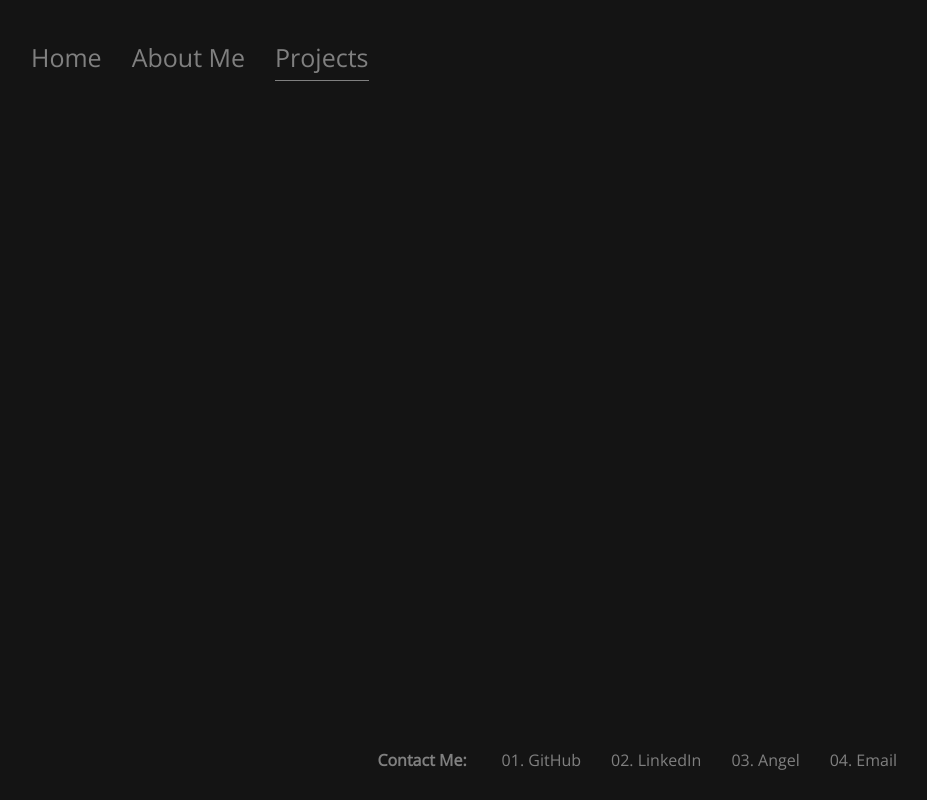
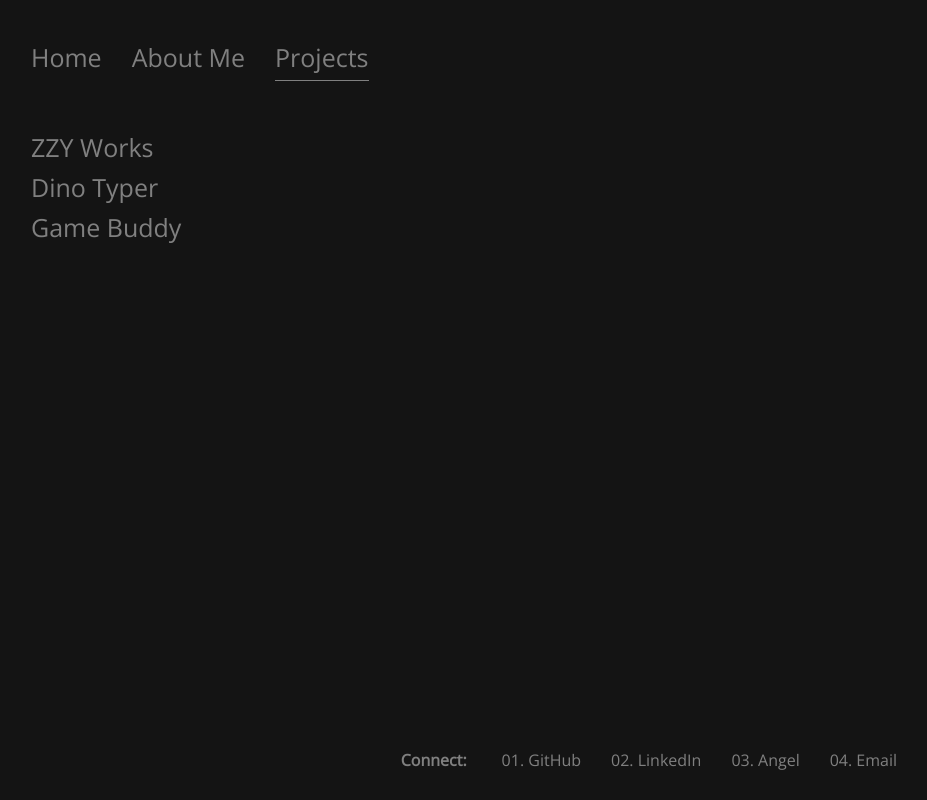
Before and after one commit to mattzteh/portfolio, a React (Create React App) app: page /projects in a window 1280 px wide. Shown: the whole page, without its empty margins (176-1103 px from the left). Built offline with nearby package versions, Linux system fonts and the light colour scheme.

Commit message:
start on projects component

```diff
--- a/src/Components/AnimatedRoutes.js
+++ b/src/Components/AnimatedRoutes.js
@@ -3,7 +3,7 @@ import { AnimatePresence } from "framer-motion";
 
 import Home from "./Home";
 import About from "./About";
-import ProjectsIndex from "./ProjectsIndex";
+import Projects from "./Projects";
 
 const AnimatedRoutes = () => {
     const location = useLocation();
@@ -12,7 +12,7 @@ const AnimatedRoutes = () => {
         <Routes location={location} key={location.pathname}>
             <Route path="/" element={<Home />}></Route>
             <Route path="/about" element={<About />}></Route>
-            <Route path="/projects" element={<ProjectsIndex />}></Route>
+            <Route path="/projects" element={<Projects />}></Route>
         </Routes>
       </AnimatePresence>
     )
--- a/src/Components/Footer/index.js
+++ b/src/Components/Footer/index.js
@@ -10,7 +10,7 @@ const Footer = () => {
         <m.div variants={container} initial="hidden" animate="show" className='links'>
 
             <m.div variants={fadeUp} className="socials">
-                <h1 className='social-header'>Contact Me:</h1>
+                <h1 className='social-header'>Connect:</h1>
             </m.div>
 
             <m.div variants={fadeUp} className="socials">
--- a/src/Components/Home/Home.css
+++ b/src/Components/Home/Home.css
@@ -11,5 +11,5 @@
 
 .hero {
     color: grey;
-    font-size: 30px;
+    font-size: 40px;
 }
--- a/src/Components/Projects/Projects.css
+++ b/src/Components/Projects/Projects.css
@@ -0,0 +1,13 @@
+.projects {
+    margin: 0% 15%;
+}
+
+.projects a {
+    text-decoration: none;
+    color: grey;
+    font-size: 25px;
+}
+
+.projects li {
+    margin: 15px 15px;
+}
--- /dev/null
+++ b/src/Components/Projects/index.js
@@ -0,0 +1,35 @@
+import './Projects.css';
+
+import { motion as m } from 'framer-motion';
+
+const Projects = () => {
+
+    return (
+        <>
+        <m.div
+        initial={{ opacity: 0 }}
+        animate={{ opacity: 1 }}
+        exit={{ opacity: 0 }}
+        transition={{ duration: 0.5, ease: 'easeOut'}}
+        className='projects'>
+
+            <ul>
+                <li>
+                    <a href='https://zzyworks.herokuapp.com/' target='_blank' rel='noreferrer'>ZZY Works</a>
+                </li>
+
+                <li>
+                    <a href='https://mattzteh.github.io/DinoTyper/' target='_blank' rel='noreferrer'>Dino Typer</a>
+                </li>
+
+                <li>
+                    <a href='https://gamebuddy-app.herokuapp.com/' target='_blank' rel='noreferrer'>Game Buddy</a>
+                </li>
+            </ul>
+
+        </m.div>
+        </>
+    )
+}
+
+export default Projects;
--- a/src/Components/ProjectsIndex/index.js
+++ /dev/null
@@ -1,26 +0,0 @@
-import './ProjectsIndex.css';
-import ProjectIndexItem from '../ProjectsIndexItem';
-import { projects } from '../../assets/projects';
-import { objVals } from '../../util/helperFunctions';
-
-import { motion as m } from 'framer-motion';
-
-const ProjectsIndex = () => {
-
-    const projectData = objVals(projects);
-    console.log(projectData);
-
-    return (
-        <>
-        <div className='projects'>
-            <m.ul>
-                {
-                    projectData.map(project => <m.li key={project.id}><ProjectIndexItem project={project} /></m.li>)
-                }
-            </m.ul>
-        </div>
-        </>
-    )
-}
-
-export default ProjectsIndex;
--- a/src/util/helperFunctions.js
+++ /dev/null
@@ -1,8 +0,0 @@
-export const objVals = (obj) => {
-    let data = [];
-    for (const project in obj) {
-        data.push(obj[project])
-    }
-
-    return data;
-}
```
Also changed, not shown: src/Components/ProjectsIndexItem/index.js (deleted, +0 -10 lines), src/Components/ProjectsIndex/ProjectsIndex.css (deleted), src/Components/ProjectsIndexItem/ProjectsIndexItem.css (deleted).
